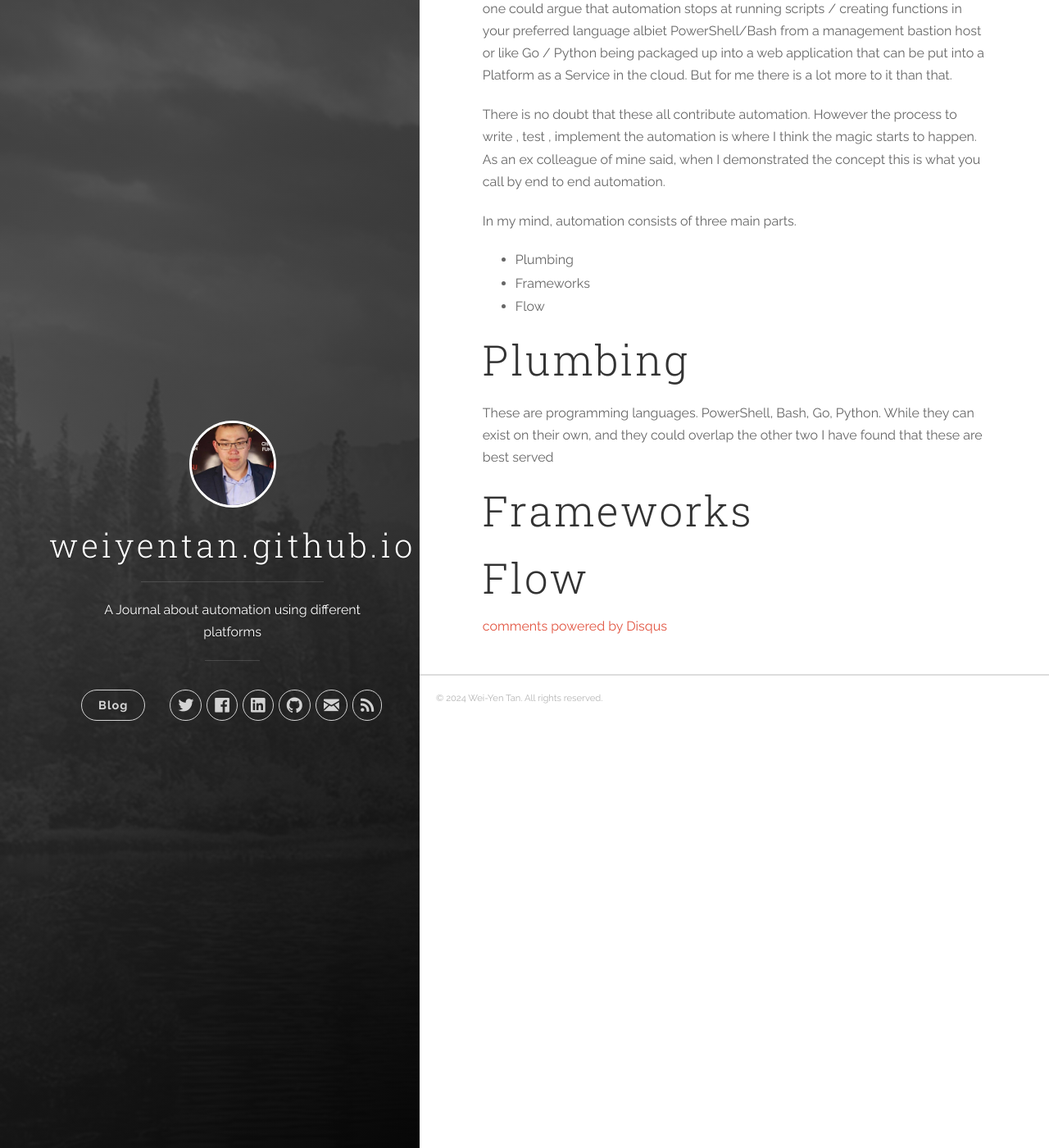
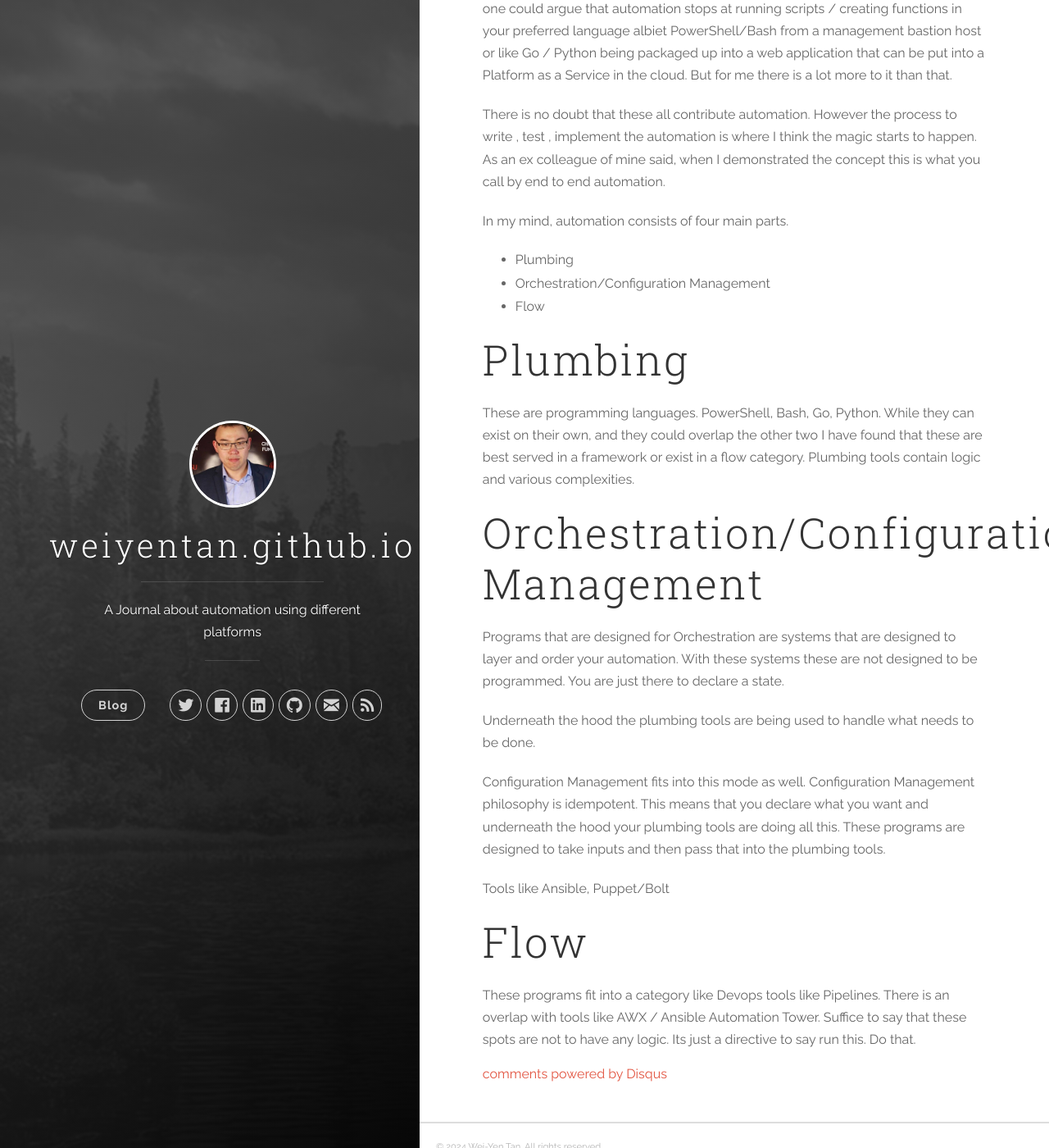
Before and after one commit to weiyentan/weiyentan.github.io, a Jekyll site: the page built from _posts/2023-07-08-defining-automation.markdown, in a window 1280 px wide and 1400 px high, scrolled down 526 px. Shown: the whole window at 82% size. Built offline with Jekyll 4.4.1, drawn with Linux system fonts in a browser that asks for light colours; comment, search, counter and statistics services are not loaded.

Commit message:
update post

```diff
--- a/_posts/2023-07-08-defining-automation.markdown
+++ b/_posts/2023-07-08-defining-automation.markdown
@@ -12,14 +12,23 @@ I think the more interesting question is what does automation consist of? Becaus
 
 There is no doubt that these all contribute automation. However the process to write , test , implement the automation is where I think the magic starts to happen. As an ex colleague of mine said, when I demonstrated the concept this is what you call by end to end automation.
 
-In my mind, automation consists of three main parts.
+In my mind, automation consists of four main parts.
 
 * Plumbing
-* Frameworks
+* Orchestration/Configuration Management
 * Flow
 
 # Plumbing
-These are programming languages. PowerShell, Bash, Go, Python.  While they can exist on their own, and they could overlap the other two  I have found that these are best served
-# Frameworks
+These are programming languages. PowerShell, Bash, Go, Python.  While they can exist on their own, and they could overlap the other two  I have found that these are best served  in a framework or exist in a flow category. Plumbing tools contain logic and various complexities.
+
+# Orchestration/Configuration Management
+Programs that are designed for Orchestration  are systems that are designed to layer and order your automation. With these systems these are not designed to be programmed. You are just there to declare a state.
+
+Underneath the hood the plumbing tools are being used to handle what needs to be done.
+
+Configuration Management fits into this mode as well. Configuration Management philosophy is idempotent. This means that you declare what you want and underneath the hood your plumbing tools are doing all this. These programs are designed to take inputs and then pass that into the plumbing tools.
+
+Tools like Ansible, Puppet/Bolt
 
 # Flow
+These programs fit into a category like Devops tools like Pipelines. There is an overlap with tools like AWX / Ansible Automation Tower. Suffice to say that these spots are not to have any logic. Its just a directive to say run this. Do that.
```
